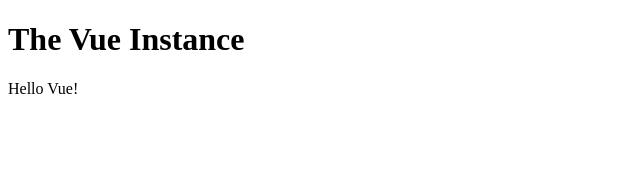
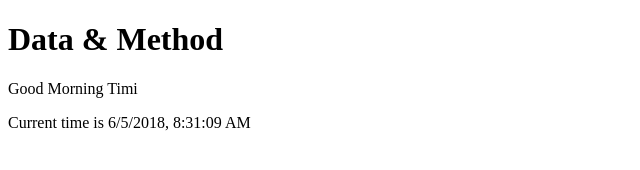
Before and after one commit to Tesla9527/learnVueJs, a plain HTML site: page index.html in a window 1280 px wide. Shown: the whole page, without its empty margins (0-640 px from the left). Drawn offline with nearby package versions, Linux system fonts and the light colour scheme.

Commit message:
Lesson2 - Data & Method

```diff
--- a/index.html
+++ b/index.html
@@ -6,9 +6,10 @@
 	<link href="styles.css" rel="stylesheet" />
 </head>
 <body>
-<h1>The Vue Instance</h1>
+<h1>Data & Method</h1>
 <div id="app">
-  {{ message }}
+  <p>{{ greet('Morning') }}</p>
+  <p>{{ getTime() }}</p>
 </div>
 </body>
 	<script src="https://cdn.jsdelivr.net/npm/vue/dist/vue.js"></script>
--- a/main.js
+++ b/main.js
@@ -1,6 +1,14 @@
 var app = new Vue({
   el: '#app',
   data: {
-    message: 'Hello Vue!'
+    name: 'Timi'
+  },
+  methods:{
+  	greet: function(time) {
+ 		return 'Good ' + time + ' ' + this.name
+  	},
+  	getTime: function(){
+  		return 'Current time is ' + new Date().toLocaleString()
+  	}
   }
 })
```
